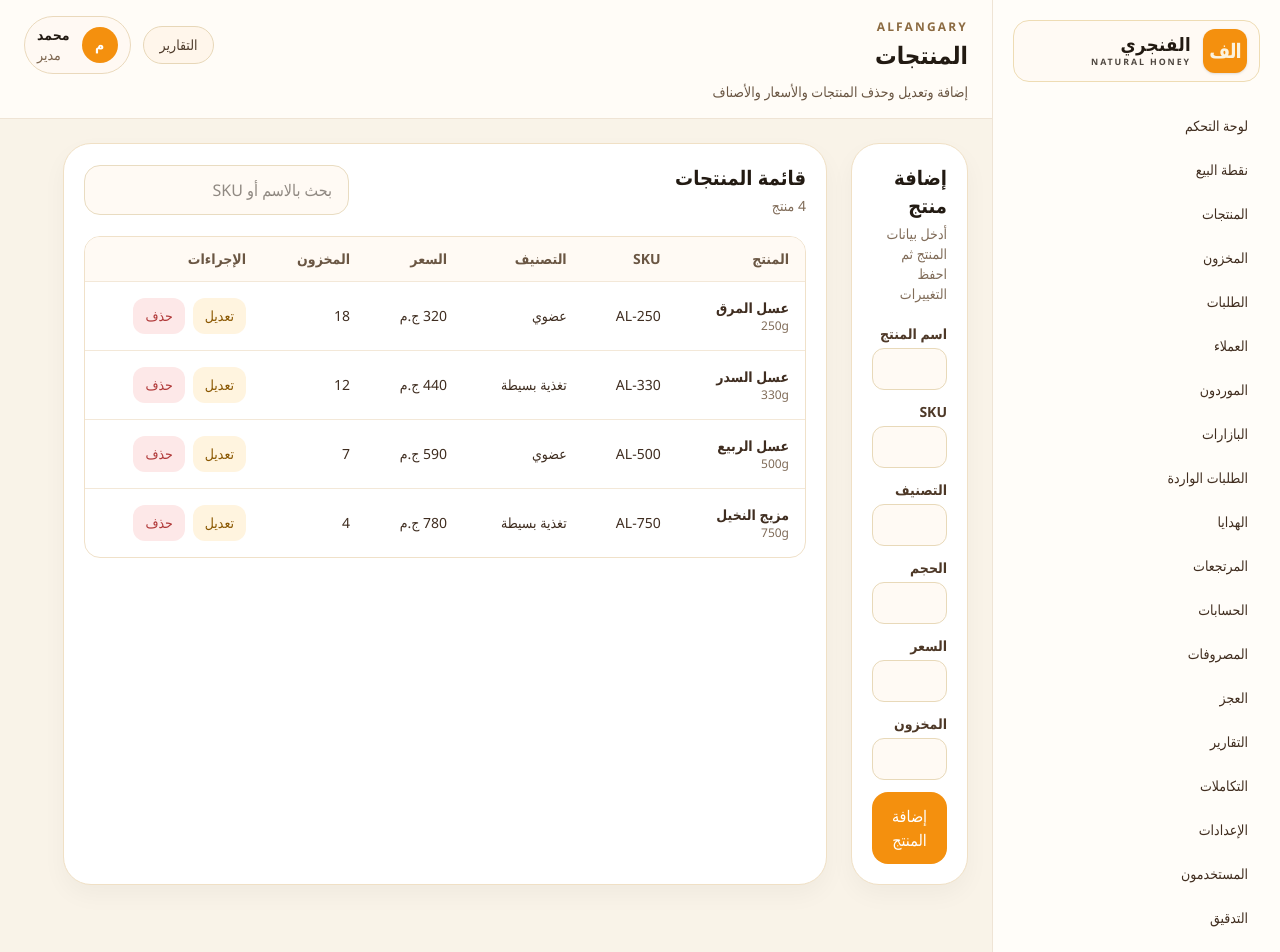
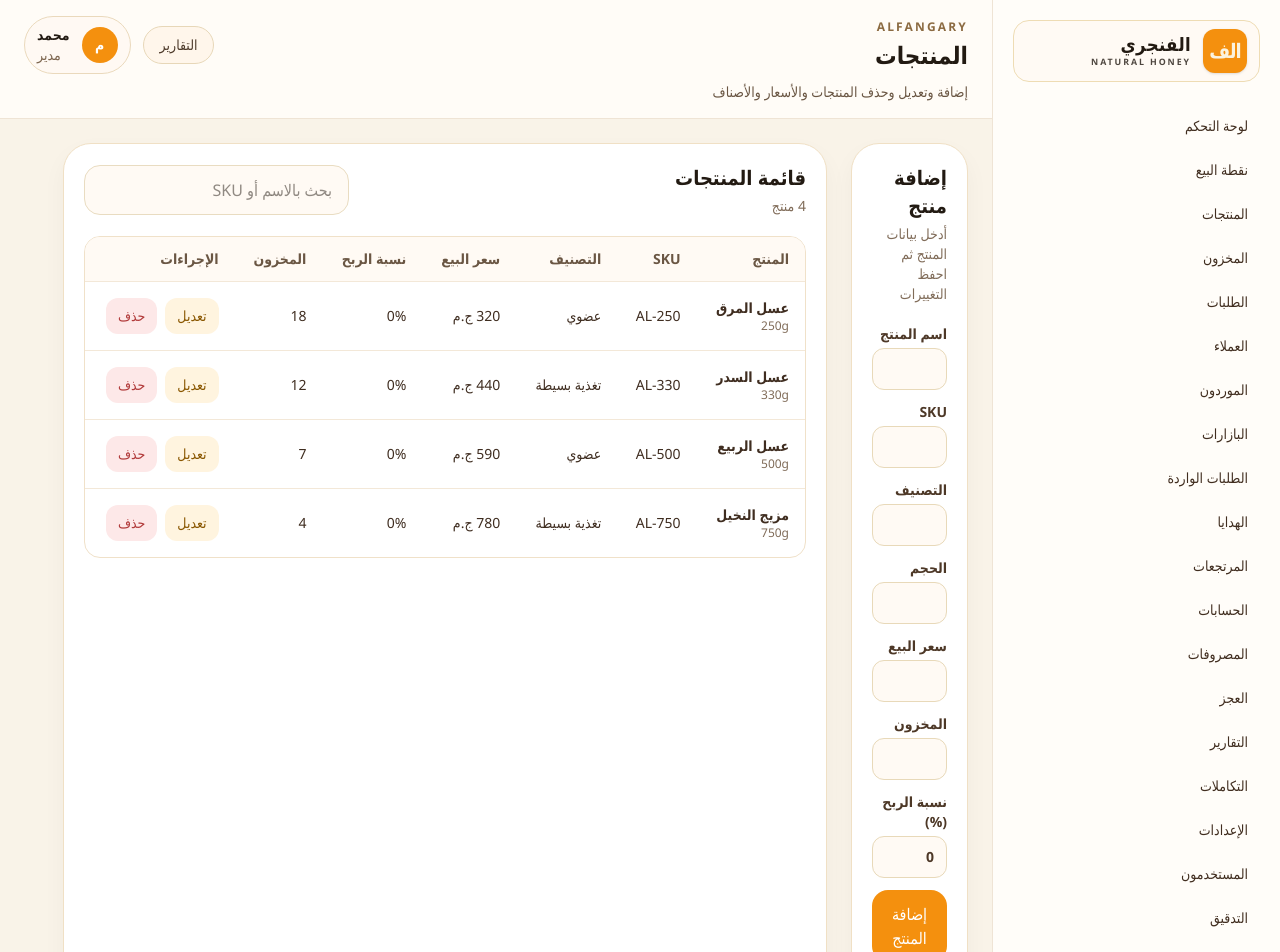
Before and after one commit to MohammadElshrkawy/Alfangary-System, a Next.js app: page /products in a window 1280 px wide. Shown: the top 952 px of the page. Built offline with nearby package versions, Linux system fonts and the light colour scheme.

Commit message:
feat: add manual product profit margin

```diff
--- a/src/app/products/page.tsx
+++ b/src/app/products/page.tsx
@@ -12,9 +12,10 @@ type ProductForm = {
   size: string;
   price: string;
   stock: string;
+  profitPercent: string;
 };
 
-const emptyForm: ProductForm = { name: "", sku: "", grade: "", size: "", price: "", stock: "" };
+const emptyForm: ProductForm = { name: "", sku: "", grade: "", size: "", price: "", stock: "", profitPercent: "0" };
 
 export default function ProductsPage() {
   const [products, setProducts] = useState<Product[]>(productCatalog);
@@ -46,7 +47,7 @@ export default function ProductsPage() {
 
   function startEdit(product: Product) {
     setEditingId(product.id);
-    setForm({ name: product.name, sku: product.sku, grade: product.grade, size: product.size, price: String(product.price), stock: String(product.stock) });
+    setForm({ name: product.name, sku: product.sku, grade: product.grade, size: product.size, price: String(product.price), stock: String(product.stock), profitPercent: String(product.profitPercent ?? 0) });
   }
 
   function resetForm() {
@@ -56,8 +57,8 @@ export default function ProductsPage() {
 
   function submitForm(event: FormEvent<HTMLFormElement>) {
     event.preventDefault();
-    const product = { name: form.name.trim(), sku: form.sku.trim(), grade: form.grade.trim(), size: form.size.trim(), price: Number(form.price), stock: Number(form.stock) };
-    if (!product.name || !product.sku || !product.grade || !product.size || !Number.isFinite(product.price) || !Number.isFinite(product.stock)) return;
+    const product = { name: form.name.trim(), sku: form.sku.trim(), grade: form.grade.trim(), size: form.size.trim(), price: Number(form.price), stock: Number(form.stock), profitPercent: Number(form.profitPercent) };
+    if (!product.name || !product.sku || !product.grade || !product.size || !Number.isFinite(product.price) || !Number.isFinite(product.stock) || !Number.isFinite(product.profitPercent) || product.profitPercent < 0 || product.profitPercent > 100) return;
 
     if (editingId !== null) {
       setProducts((current) => current.map((item) => item.id === editingId ? { ...item, ...product, arabic: product.name } : item));
@@ -86,13 +87,14 @@ export default function ProductsPage() {
             {editingId !== null ? <button type="button" onClick={resetForm} className="text-sm font-semibold text-[#a45f00]">إلغاء التعديل</button> : null}
           </div>
           <form onSubmit={submitForm} className="space-y-3">
-            {([["name", "اسم المنتج"], ["sku", "SKU"], ["grade", "التصنيف"], ["size", "الحجم"], ["price", "السعر"], ["stock", "المخزون"]] as const).map(([field, label]) => (
+            {([["name", "اسم المنتج"], ["sku", "SKU"], ["grade", "التصنيف"], ["size", "الحجم"], ["price", "سعر البيع"], ["stock", "المخزون"], ["profitPercent", "نسبة الربح (%)"]] as const).map(([field, label]) => (
               <label key={field} className="block text-sm font-semibold text-[#4d3827]">
                 {label}
                 <input
                   required
                   type={field === "price" || field === "stock" ? "number" : "text"}
-                  min={field === "price" || field === "stock" ? "0" : undefined}
+                  min={field === "price" || field === "stock" || field === "profitPercent" ? "0" : undefined}
+                  max={field === "profitPercent" ? "100" : undefined}
                   value={form[field]}
                   onChange={(event) => updateField(field, event.target.value)}
                   className="mt-1 w-full rounded-xl border border-[#e8d9b9] bg-[#fffaf4] px-3 py-2.5 font-normal outline-none focus:border-[#F4900E]"
@@ -115,7 +117,7 @@ export default function ProductsPage() {
           </div>
           <div className="overflow-x-auto rounded-2xl border border-[#f0e1c9]">
             <table className="w-full min-w-[720px] text-right text-sm">
-              <thead className="bg-[#fffaf4] text-[#6a5643]"><tr>{["المنتج", "SKU", "التصنيف", "السعر", "المخزون", "الإجراءات"].map((heading) => <th key={heading} className="px-4 py-3 font-semibold">{heading}</th>)}</tr></thead>
+              <thead className="bg-[#fffaf4] text-[#6a5643]"><tr>{["المنتج", "SKU", "التصنيف", "سعر البيع", "نسبة الربح", "المخزون", "الإجراءات"].map((heading) => <th key={heading} className="px-4 py-3 font-semibold">{heading}</th>)}</tr></thead>
               <tbody>
                 {filteredProducts.map((product) => (
                   <tr key={product.id} className="border-t border-[#f3e8d8] text-[#3f2d20]">
@@ -123,11 +125,12 @@ export default function ProductsPage() {
                     <td className="px-4 py-4">{product.sku}</td>
                     <td className="px-4 py-4">{product.grade}</td>
                     <td className="px-4 py-4">{product.price.toLocaleString()} ج.م</td>
+                    <td className="px-4 py-4">{product.profitPercent ?? 0}%</td>
                     <td className="px-4 py-4">{product.stock}</td>
                     <td className="px-4 py-4"><div className="flex gap-2"><button type="button" onClick={() => startEdit(product)} className="rounded-xl bg-[#fff4df] px-3 py-2 font-semibold text-[#8a5700]">تعديل</button><button type="button" onClick={() => deleteProduct(product.id)} className="rounded-xl bg-[#fde8e8] px-3 py-2 font-semibold text-[#b13a3a]">حذف</button></div></td>
                   </tr>
                 ))}
-                {filteredProducts.length === 0 ? <tr><td colSpan={6} className="px-4 py-12 text-center text-[#806c59]">لا توجد منتجات مطابقة</td></tr> : null}
+                {filteredProducts.length === 0 ? <tr><td colSpan={7} className="px-4 py-12 text-center text-[#806c59]">لا توجد منتجات مطابقة</td></tr> : null}
               </tbody>
             </table>
           </div>
--- a/src/data/mock.ts
+++ b/src/data/mock.ts
@@ -26,10 +26,10 @@ export const paymentBreakdown = [
 ];
 
 export const productCatalog = [
-  { id: 1, name: "عسل المرق", arabic: "عسل المرق", sku: "AL-250", price: 320, stock: 18, grade: "عضوي", size: "250g" },
-  { id: 2, name: "عسل السدر", arabic: "عسل السدر", sku: "AL-330", price: 440, stock: 12, grade: "تغذية بسيطة", size: "330g" },
-  { id: 3, name: "عسل الربيع", arabic: "عسل الربيع", sku: "AL-500", price: 590, stock: 7, grade: "عضوي", size: "500g" },
-  { id: 4, name: "مزيج النخيل", arabic: "مزيج النخيل", sku: "AL-750", price: 780, stock: 4, grade: "تغذية بسيطة", size: "750g" },
+  { id: 1, name: "عسل المرق", arabic: "عسل المرق", sku: "AL-250", price: 320, stock: 18, profitPercent: 0, grade: "عضوي", size: "250g" },
+  { id: 2, name: "عسل السدر", arabic: "عسل السدر", sku: "AL-330", price: 440, stock: 12, profitPercent: 0, grade: "تغذية بسيطة", size: "330g" },
+  { id: 3, name: "عسل الربيع", arabic: "عسل الربيع", sku: "AL-500", price: 590, stock: 7, profitPercent: 0, grade: "عضوي", size: "500g" },
+  { id: 4, name: "مزيج النخيل", arabic: "مزيج النخيل", sku: "AL-750", price: 780, stock: 4, profitPercent: 0, grade: "تغذية بسيطة", size: "750g" },
 ];
 
 export const cartSeed = [
```
